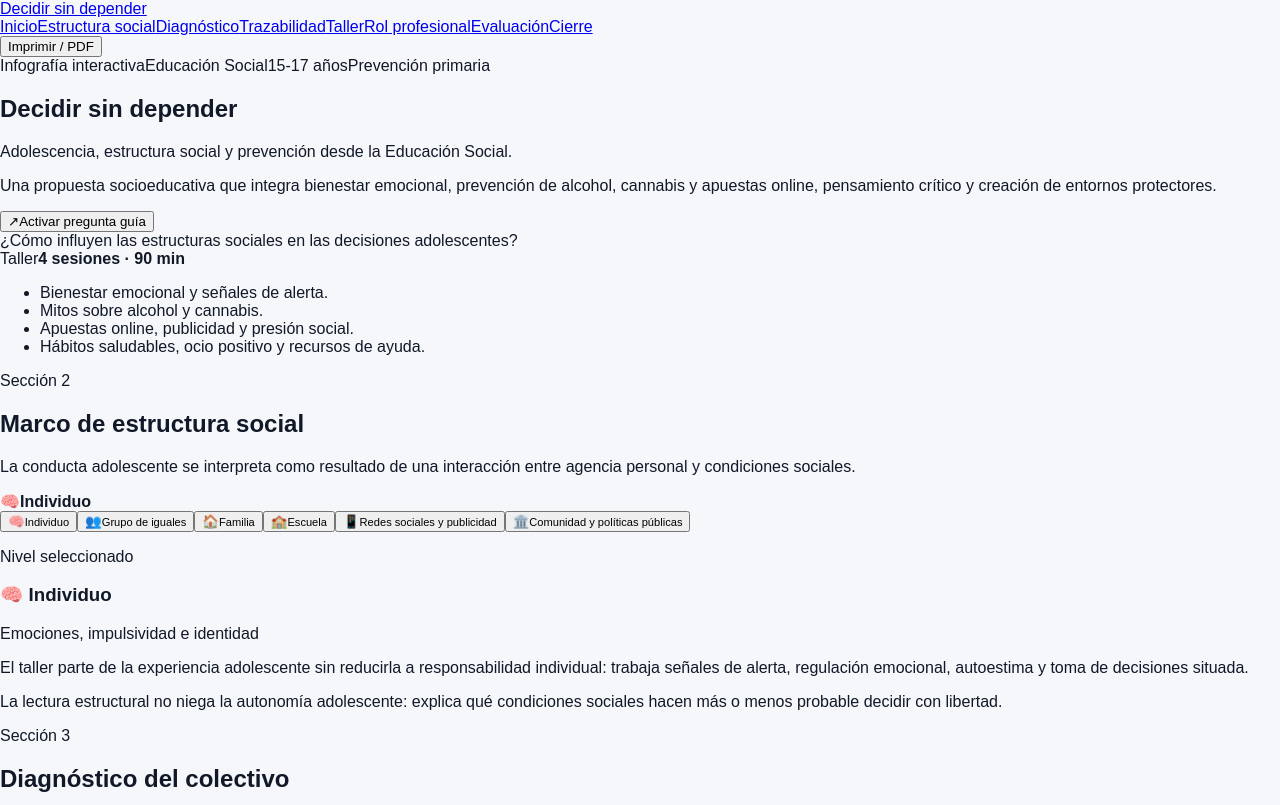
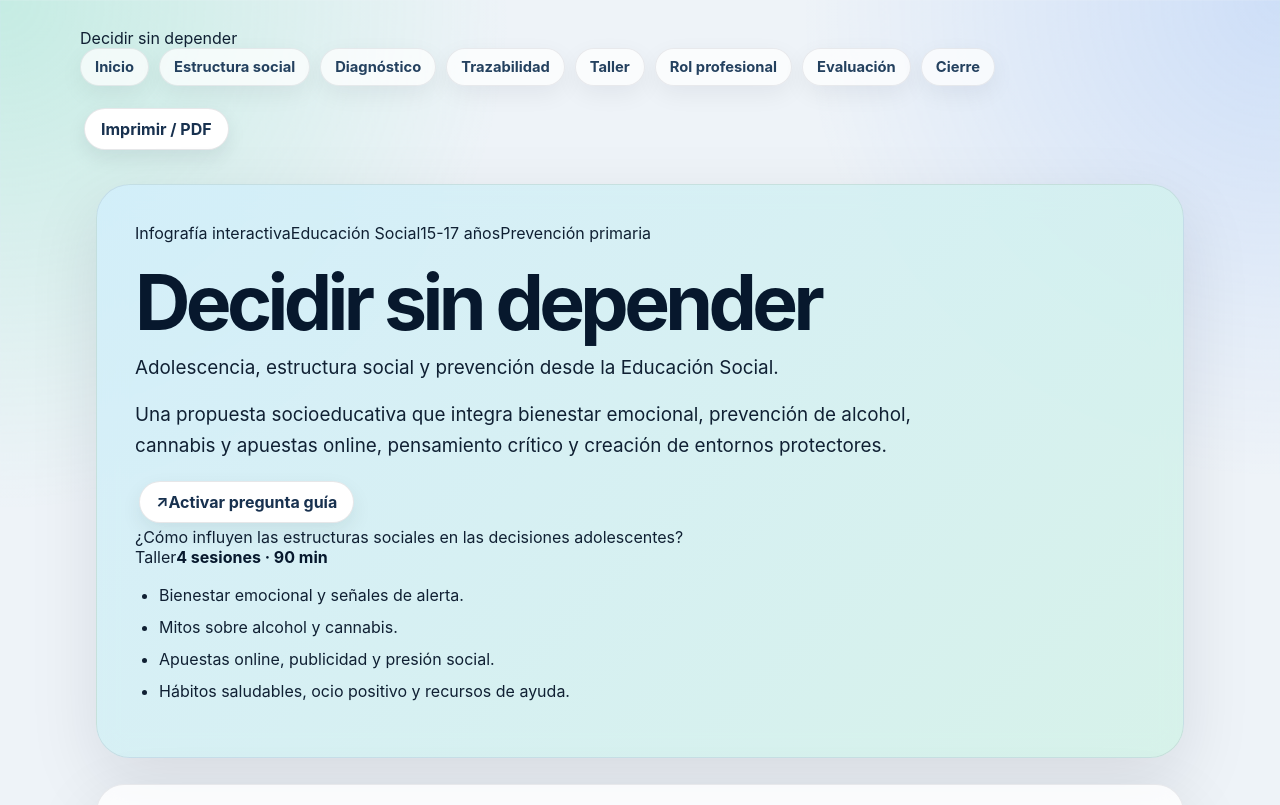
Before and after one commit to carlosarandabcn-80/infografia-interactiva-taller, a React (Vite) app: page / in a window 1280 px wide. Shown: the top 805 px of the page. Built offline with nearby package versions, Linux system fonts and the light colour scheme.

Commit message:
Update styles.css

```diff
--- a/src/styles.css
+++ b/src/styles.css
@@ -1,14 +1,248 @@
-body {
-  margin: 0;
-  font-family: Arial, Helvetica, sans-serif;
-  background: #f5f7fb;
-  color: #111827;
+:root {
+  font-family: Inter, system-ui, -apple-system, BlinkMacSystemFont, "Segoe UI", sans-serif;
+  color: #102033;
+  background: #eef3f8;
 }
 
 * {
   box-sizing: border-box;
 }
 
+html {
+  scroll-behavior: smooth;
+}
+
+body {
+  margin: 0;
+  background:
+    radial-gradient(circle at top left, rgba(52, 211, 153, 0.22), transparent 32rem),
+    radial-gradient(circle at top right, rgba(59, 130, 246, 0.18), transparent 30rem),
+    #eef3f8;
+  color: #102033;
+}
+
+a {
+  color: inherit;
+  text-decoration: none;
+}
+
 button {
-  font-family: inherit;
+  font: inherit;
+  cursor: pointer;
 }
+
+#root {
+  min-height: 100vh;
+}
+
+header,
+main,
+section,
+footer {
+  width: min(1120px, calc(100% - 32px));
+  margin: 0 auto;
+}
+
+header {
+  padding: 28px 0 18px;
+}
+
+nav {
+  display: flex;
+  flex-wrap: wrap;
+  gap: 10px;
+  align-items: center;
+  margin-bottom: 18px;
+}
+
+nav a {
+  padding: 9px 14px;
+  border-radius: 999px;
+  background: rgba(255, 255, 255, 0.72);
+  border: 1px solid rgba(15, 23, 42, 0.08);
+  color: #24415f;
+  font-weight: 700;
+  font-size: 0.92rem;
+  box-shadow: 0 8px 24px rgba(15, 23, 42, 0.06);
+}
+
+nav a:hover {
+  background: #ffffff;
+  transform: translateY(-1px);
+}
+
+h1 {
+  margin: 24px 0 12px;
+  font-size: clamp(2.4rem, 6vw, 5rem);
+  line-height: 0.95;
+  letter-spacing: -0.06em;
+  color: #07182d;
+}
+
+h2 {
+  margin: 0 0 18px;
+  font-size: clamp(1.8rem, 4vw, 3rem);
+  letter-spacing: -0.04em;
+  color: #07182d;
+}
+
+h3 {
+  margin: 0 0 10px;
+  font-size: 1.35rem;
+  color: #0f2742;
+}
+
+p {
+  font-size: 1.05rem;
+  line-height: 1.65;
+  margin: 0 0 16px;
+}
+
+ul {
+  margin: 16px 0;
+  padding-left: 24px;
+}
+
+li {
+  margin: 8px 0;
+  line-height: 1.5;
+}
+
+main {
+  padding-bottom: 56px;
+}
+
+section {
+  margin-top: 26px;
+  padding: 28px;
+  border-radius: 28px;
+  background: rgba(255, 255, 255, 0.78);
+  border: 1px solid rgba(15, 23, 42, 0.08);
+  box-shadow: 0 24px 70px rgba(15, 23, 42, 0.10);
+  backdrop-filter: blur(14px);
+}
+
+section:first-of-type {
+  margin-top: 12px;
+}
+
+button {
+  border: 0;
+  border-radius: 999px;
+  padding: 10px 16px;
+  margin: 4px;
+  background: #ffffff;
+  color: #18314f;
+  font-weight: 700;
+  border: 1px solid rgba(15, 23, 42, 0.10);
+  box-shadow: 0 8px 20px rgba(15, 23, 42, 0.08);
+}
+
+button:hover {
+  background: #eaf5ff;
+  transform: translateY(-1px);
+}
+
+button:focus-visible {
+  outline: 3px solid rgba(37, 99, 235, 0.35);
+  outline-offset: 2px;
+}
+
+strong {
+  color: #07182d;
+}
+
+small,
+.badge,
+.tag {
+  display: inline-flex;
+  align-items: center;
+  gap: 6px;
+  padding: 6px 10px;
+  border-radius: 999px;
+  background: #dbeafe;
+  color: #1e3a8a;
+  font-weight: 800;
+  font-size: 0.8rem;
+}
+
+.card,
+.panel,
+article {
+  padding: 22px;
+  border-radius: 22px;
+  background: #ffffff;
+  border: 1px solid rgba(15, 23, 42, 0.08);
+  box-shadow: 0 14px 34px rgba(15, 23, 42, 0.08);
+  margin: 16px 0;
+}
+
+.grid {
+  display: grid;
+  gap: 18px;
+  grid-template-columns: repeat(auto-fit, minmax(240px, 1fr));
+}
+
+.hero {
+  padding: 38px;
+  border-radius: 34px;
+  background:
+    linear-gradient(135deg, rgba(14, 165, 233, 0.16), rgba(16, 185, 129, 0.16)),
+    rgba(255, 255, 255, 0.82);
+}
+
+.hero p {
+  max-width: 780px;
+  font-size: 1.18rem;
+}
+
+hr {
+  border: 0;
+  height: 1px;
+  background: rgba(15, 23, 42, 0.12);
+  margin: 26px 0;
+}
+
+footer {
+  padding: 32px 0 48px;
+  color: #52677f;
+}
+
+@media print {
+  body {
+    background: #ffffff;
+  }
+
+  nav,
+  button {
+    display: none !important;
+  }
+
+  section {
+    box-shadow: none;
+    break-inside: avoid;
+  }
+}
+
+@media (max-width: 700px) {
+  header,
+  main,
+  section,
+  footer {
+    width: min(100% - 20px, 1120px);
+  }
+
+  section {
+    padding: 20px;
+    border-radius: 22px;
+  }
+
+  nav {
+    gap: 6px;
+  }
+
+  nav a {
+    font-size: 0.82rem;
+    padding: 8px 10px;
+  }
+}
```
